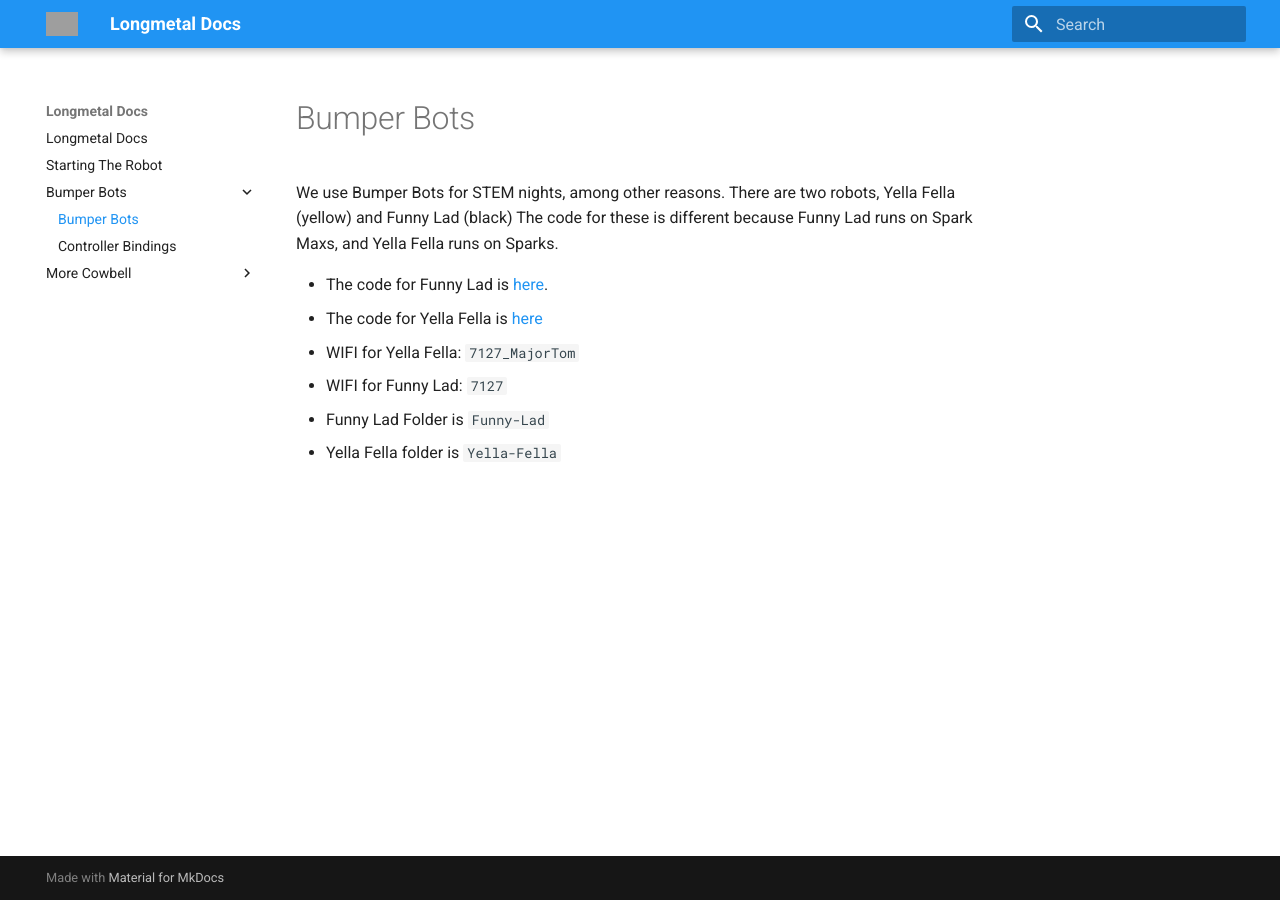
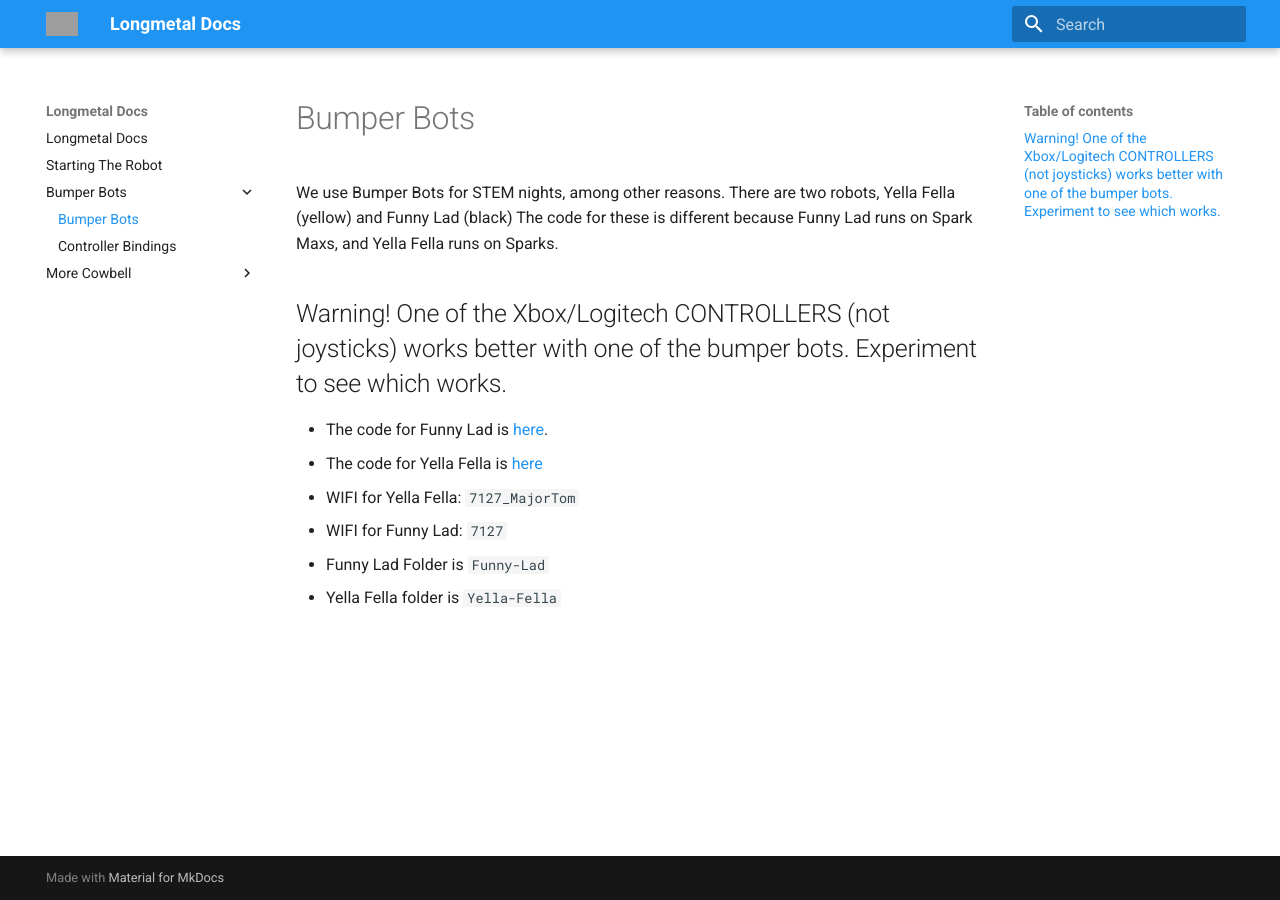
Before and after one commit to longmetal7127/metal-docs, an MkDocs documentation site: the page built from docs/Bumper-Bots/index.md, in a window 1280 px wide. Built offline with MkDocs 1.6.1 and Material for MkDocs 9.7.7, drawn with Linux system fonts in a browser that asks for light colours; grey boxes are pictures that could not be loaded.

Commit message:
Update index.md

```diff
--- a/docs/Bumper-Bots/index.md
+++ b/docs/Bumper-Bots/index.md
@@ -2,6 +2,8 @@
 
 We use Bumper Bots for STEM nights, among other reasons. There are two robots, Yella Fella (yellow) and Funny Lad (black)
 The code for these is different because Funny Lad runs on Spark Maxs, and Yella Fella runs on Sparks.
+
+##Warning! One of the Xbox/Logitech CONTROLLERS (not joysticks) works better with one of the bumper bots. Experiment to see which works.
 
 - The code for Funny Lad is  [here](https://github.com/longmetal7127/Funny-Lad).
 - The code for Yella Fella is [here](https://github.com/longmetal7127/Yella-Fella)
```
